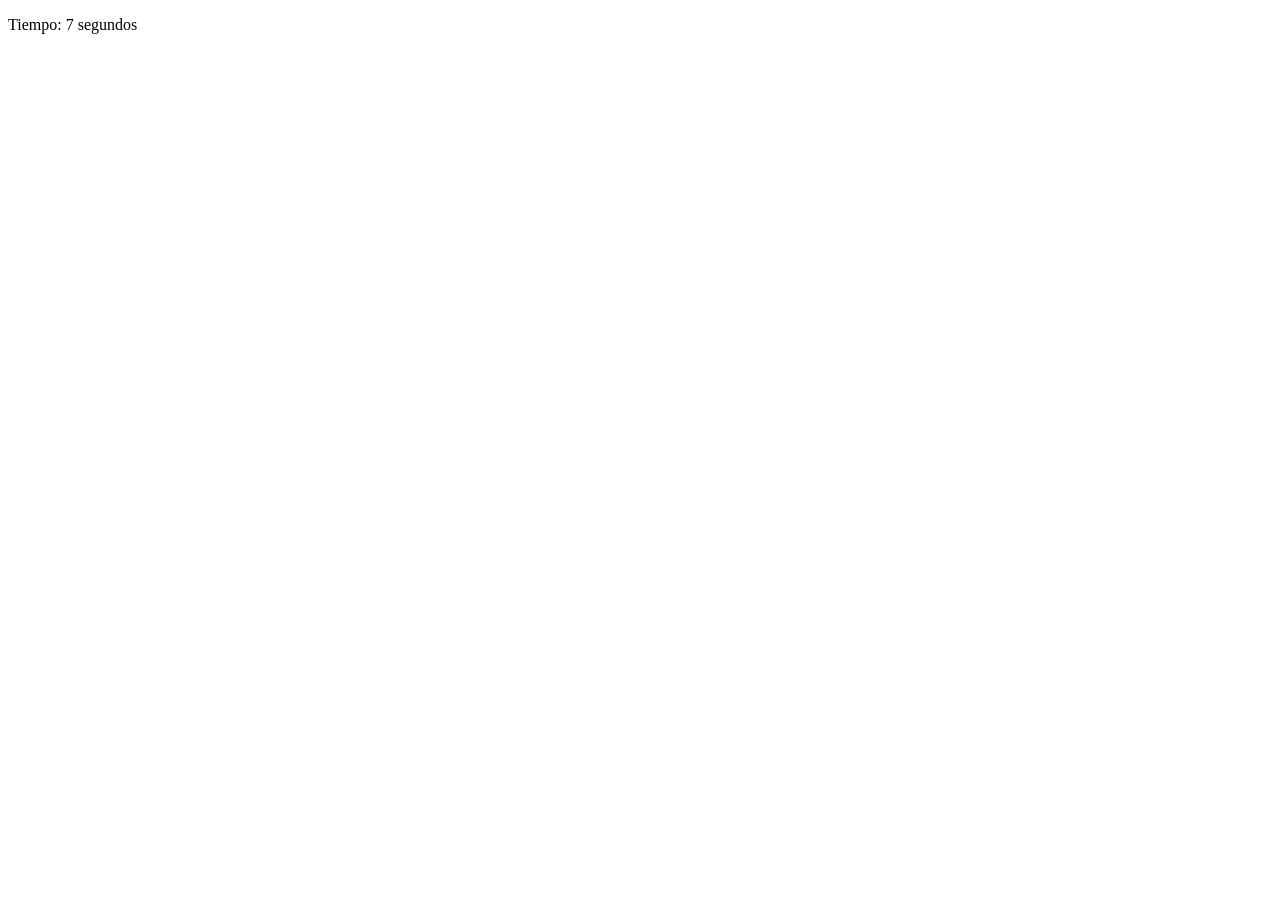
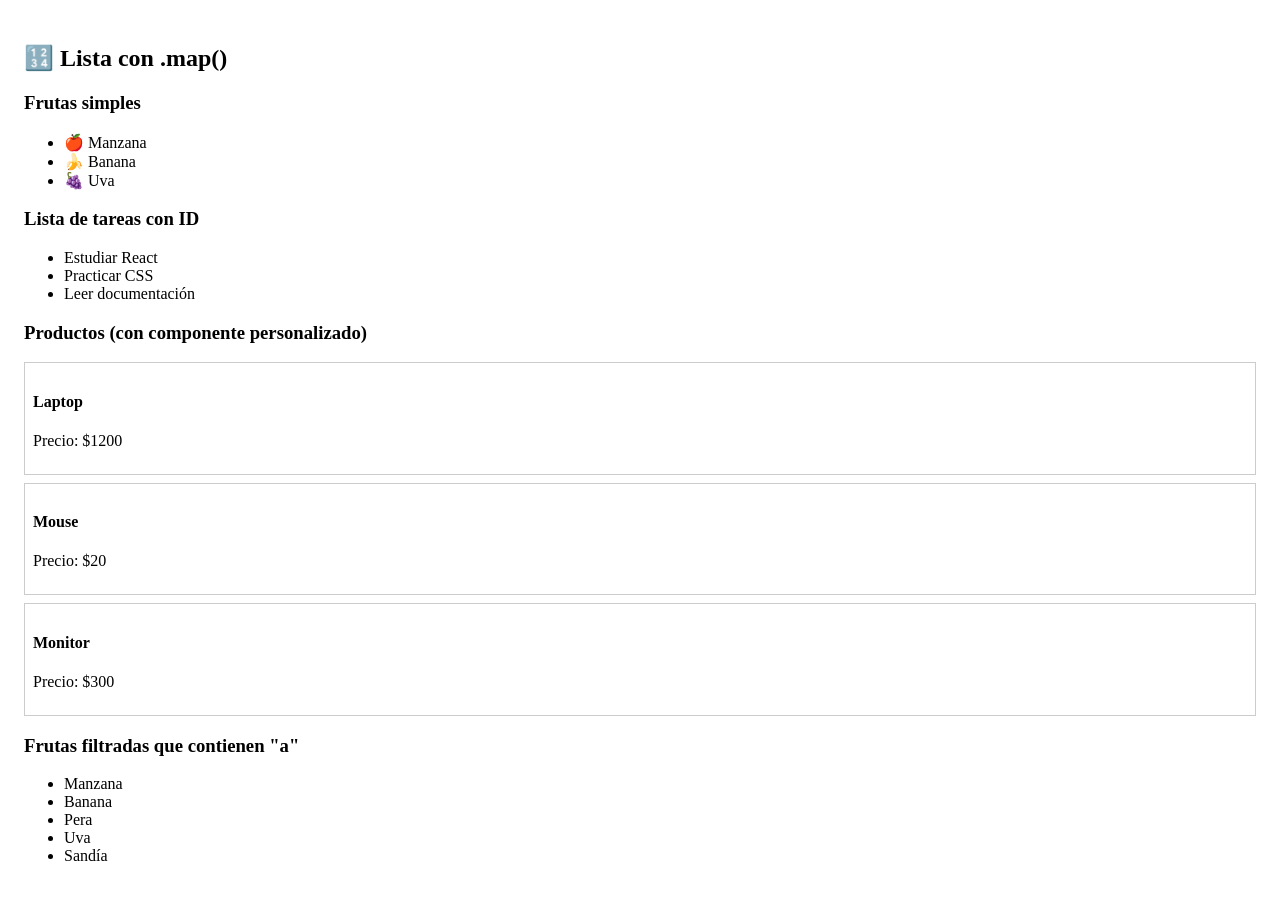
Before and after one commit to EsneiderCdD/React_Library, a React (Vite) app: page / in a window 1280 px wide. Shown: the top 900 px of the page. Before the commit the page ends 800 px from the top, so only its background shows below. Built offline with nearby package versions, Linux system fonts and the light colour scheme.

Commit message:
Finalizacion por hoy

```diff
--- a/src/App.jsx
+++ b/src/App.jsx
@@ -1,20 +1,66 @@
-import React, { useState, useEffect } from "react";
+import React from "react";
 
-function Reloj() {
-    const [tiempo, setTiempo] = useState(0);
+// Lista simple con .map()
+const frutas = ["🍎 Manzana", "🍌 Banana", "🍇 Uva"];
 
-    useEffect(() => {
-      const intervalo = setInterval(() => {
-        setTiempo((t) => t + 1);
-      }, 1000);
+// Lista de objetos con key única
+const tareas = [
+  { id: "a1", texto: "Estudiar React" },
+  { id: "b2", texto: "Practicar CSS" },
+  { id: "c3", texto: "Leer documentación" },
+];
 
-      return () => {
-        clearInterval(intervalo);
-        console.log("Reloj desmontado");
-      };
-    }, []);
+// Lista con componentes personalizados
+const productos = [
+  { id: 1, nombre: "Laptop", precio: 1200 },
+  { id: 2, nombre: "Mouse", precio: 20 },
+  { id: 3, nombre: "Monitor", precio: 300 },
+];
 
-    return <p>Tiempo: {tiempo} segundos</p>;
-  }
+function Producto({ nombre, precio }) {
+  return (
+    <div style={{ border: "1px solid #ccc", padding: "0.5rem", margin: "0.5rem 0" }}>
+      <h4>{nombre}</h4>
+      <p>Precio: ${precio}</p>
+    </div>
+  );
+}
 
-  export default Reloj;
+// Filter + map
+const frutasFiltradas = ["Manzana", "Banana", "Pera", "Uva", "Sandía"];
+
+export default function RenderizadoListas() {
+  return (
+    <div style={{ padding: "1rem" }}>
+      <h2>🔢 Lista con .map()</h2>
+
+      <h3>Frutas simples</h3>
+      <ul>
+        {frutas.map((fruta, index) => (
+          <li key={index}>{fruta}</li>
+        ))}
+      </ul>
+
+      <h3>Lista de tareas con ID</h3>
+      <ul>
+        {tareas.map((tarea) => (
+          <li key={tarea.id}>{tarea.texto}</li>
+        ))}
+      </ul>
+
+      <h3>Productos (con componente personalizado)</h3>
+      {productos.map((item) => (
+        <Producto key={item.id} {...item} />
+      ))}
+
+      <h3>Frutas filtradas que contienen "a"</h3>
+      <ul>
+        {frutasFiltradas
+          .filter((fruta) => fruta.toLowerCase().includes("a"))
+          .map((fruta, i) => (
+            <li key={i}>{fruta}</li>
+          ))}
+      </ul>
+    </div>
+  );
+}
```
